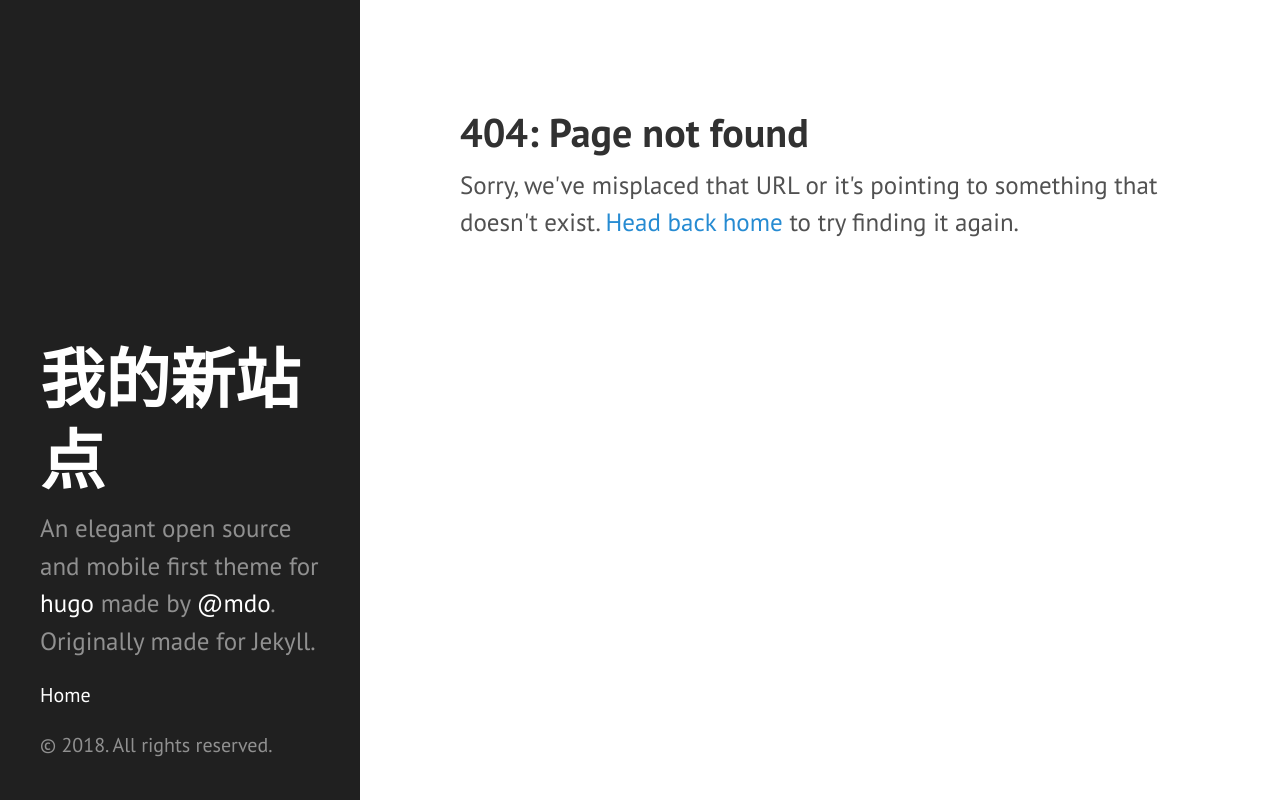
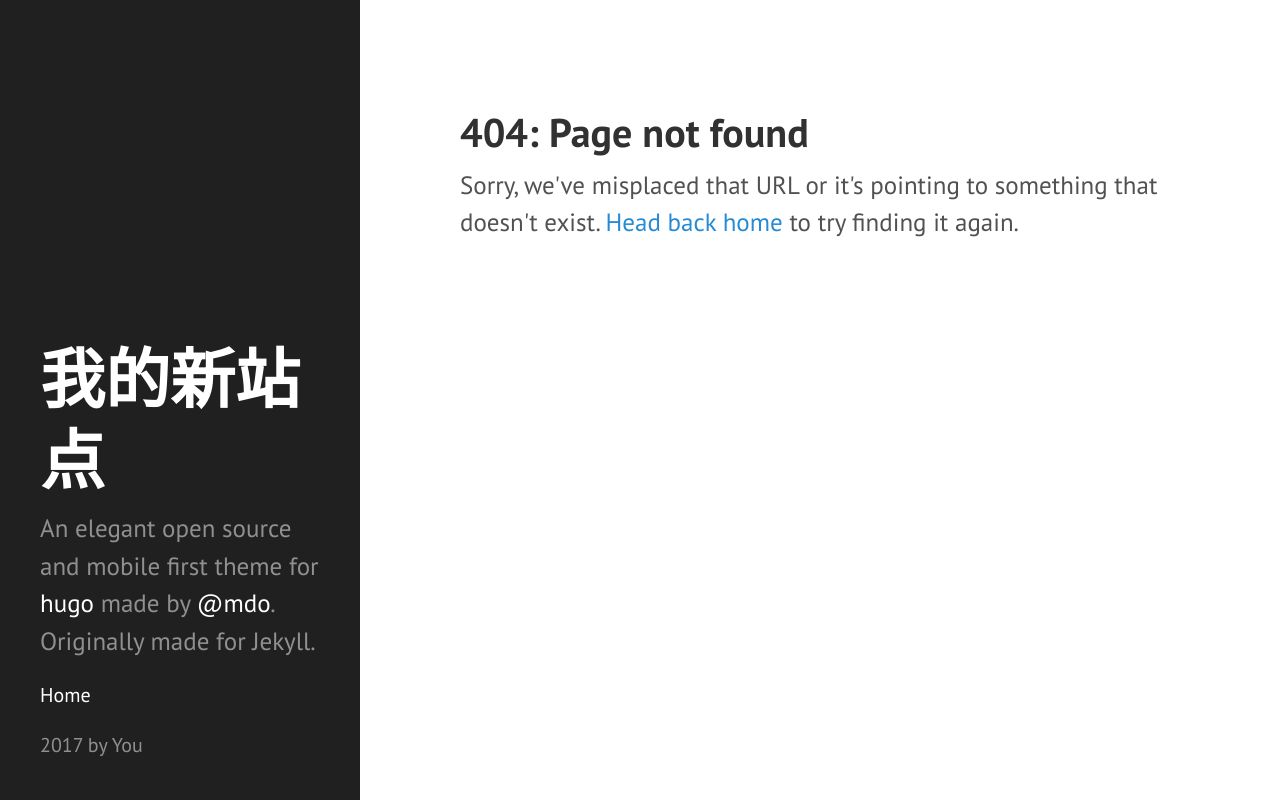
Before and after one commit to EamonZhang/hugo-demo, a plain HTML site: page 404.html in a window 1280 px wide. Drawn offline with Linux system fonts and the light colour scheme.

Commit message:
rebuilding site 2018年 03月 23日 星期五 14:26:59 CST

```diff
--- a/404.html
+++ b/404.html
@@ -43,7 +43,7 @@
 
     </ul>
 
-    <p>&copy; 2018. All rights reserved. </p>
+    <p>2017 by You</p>
   </div>
 </div>
 
```
Also changed, not shown: categories/index.html (+1 -1 lines), index.html (+1 -1 lines), tags/index.html (+1 -1 lines).
